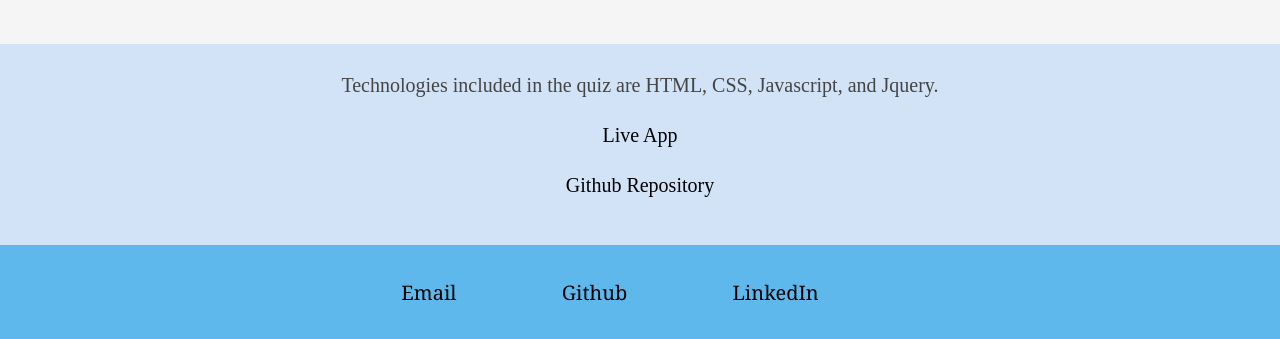
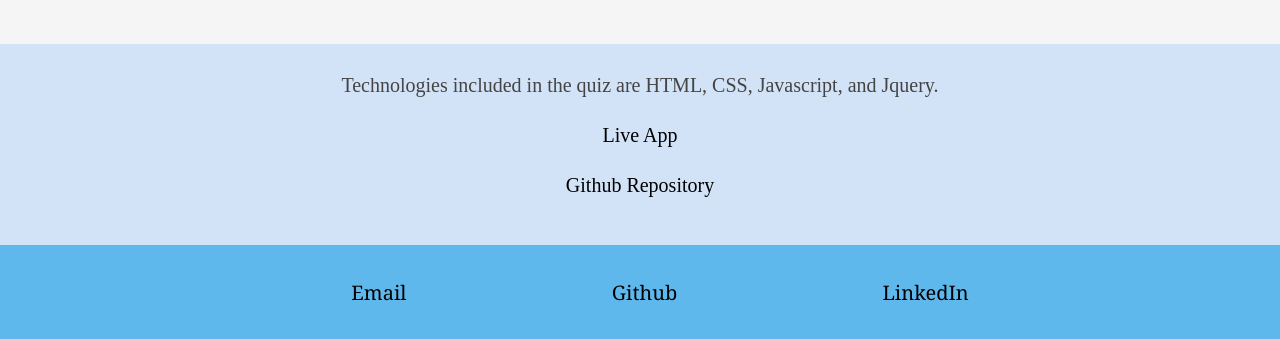
Before and after one commit to Mitch4444/Portfolio, a plain HTML site: page index.html in a window 1280 px wide. Shown: the part 1254-1593 px from the top of the page. Drawn offline with nearby package versions, Linux system fonts and the light colour scheme.

Commit message:
Update main.css

```diff
--- a/main.css
+++ b/main.css
@@ -97,3 +97,7 @@
     text-decoration: none;
     color: black;
   }
+
+  .footer {
+    margin-left: 100px;
+  }
```
